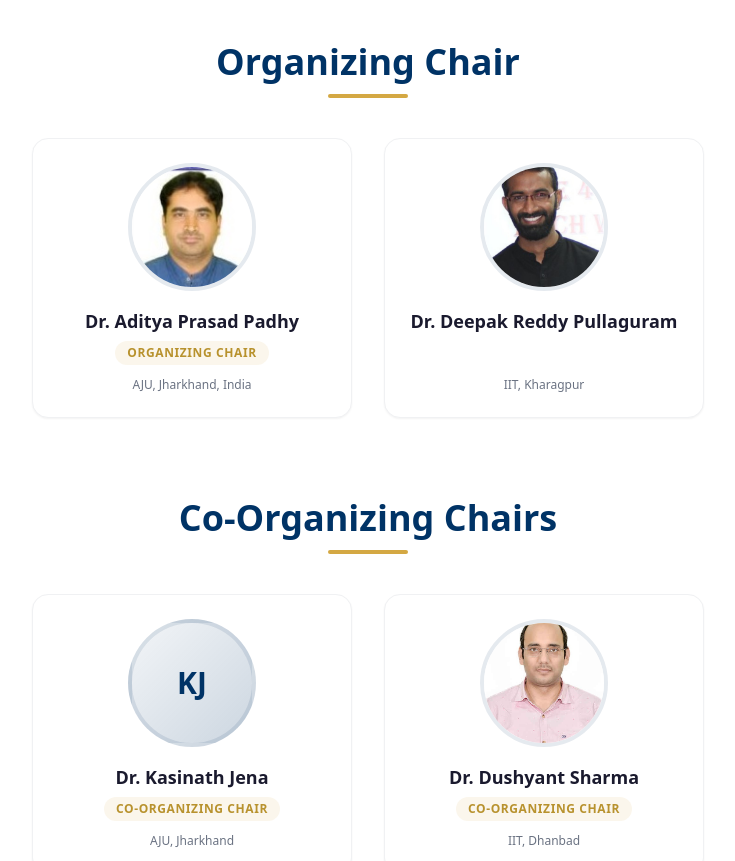
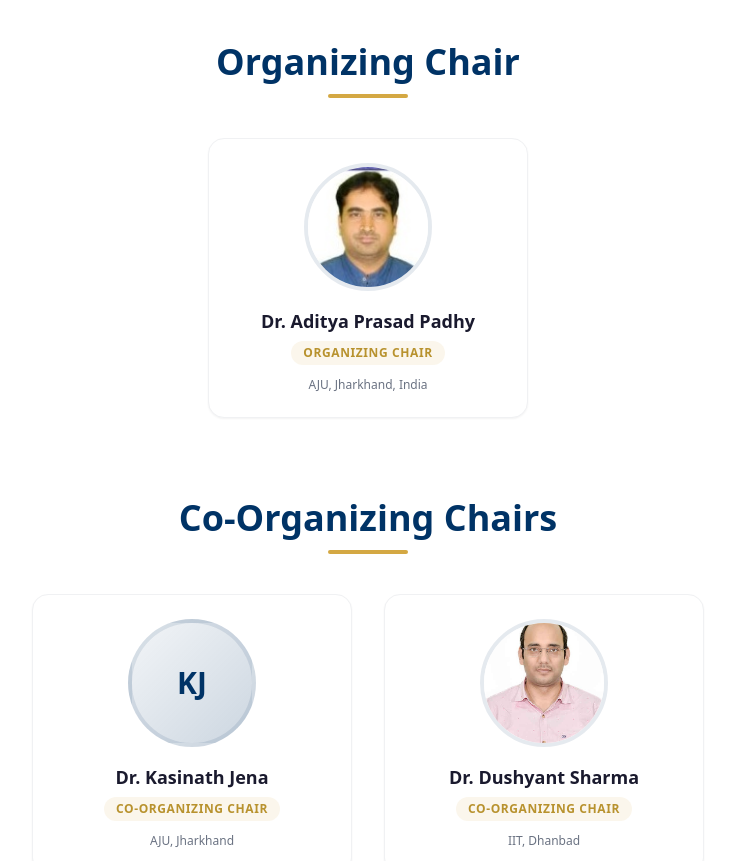
Before and after one commit to Sharan986/ieee-aju, a Next.js app: page /committee in a window 1280 px wide. Shown: the part 2900-3761 px from the top of the page, without its empty margins (272-1007 px from the left). Built offline with nearby package versions, Linux system fonts and the light colour scheme.

Commit message:
Update Information

```diff
--- a/app/committee/page.tsx
+++ b/app/committee/page.tsx
@@ -159,12 +159,6 @@ const generalChairs: CommitteeMember[] = [
     affiliation: "AJU, Jharkhand, India",
     image: "/committee/aditya_prasad_padhy.jpg",
   },
-  {
-    name: "Dr. Deepak Reddy Pullaguram",
-    role: "",
-    affiliation: "IIT, Kharagpur",
-    image: "/committee/deepak_reddy_pullaguram.png",
-  },
 ];
 
 const coOrganizingChairs: CommitteeMember[] = [
@@ -189,12 +183,6 @@ const coOrganizingChairs: CommitteeMember[] = [
 const steeringCommittee: CommitteeMember[] = [];
 
 const tpcChairs: CommitteeMember[] = [
-  {
-    name: "Dr. Deepak Reddy Pullaguram",
-    role: "Technical Programme Committee Chair",
-    affiliation: "IIT, Kharagpur",
-    image: "/committee/deepak_reddy_pullaguram.png",
-  },
   {
     name: "Dr. Paresh Kumar Nayak",
     role: "Technical Programme Committee Chair",
```
